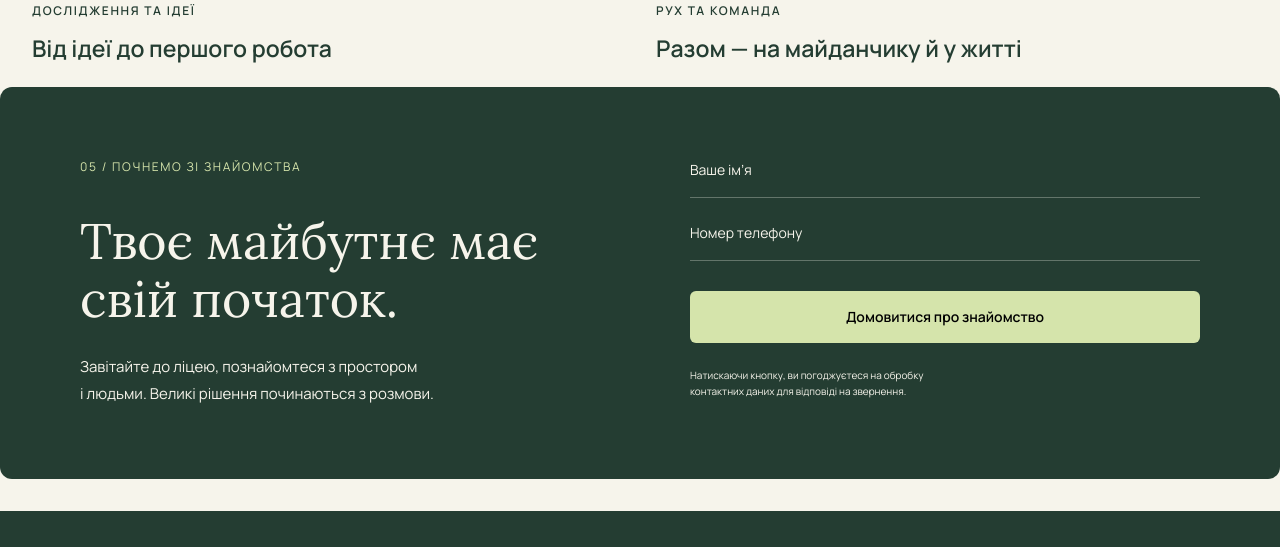
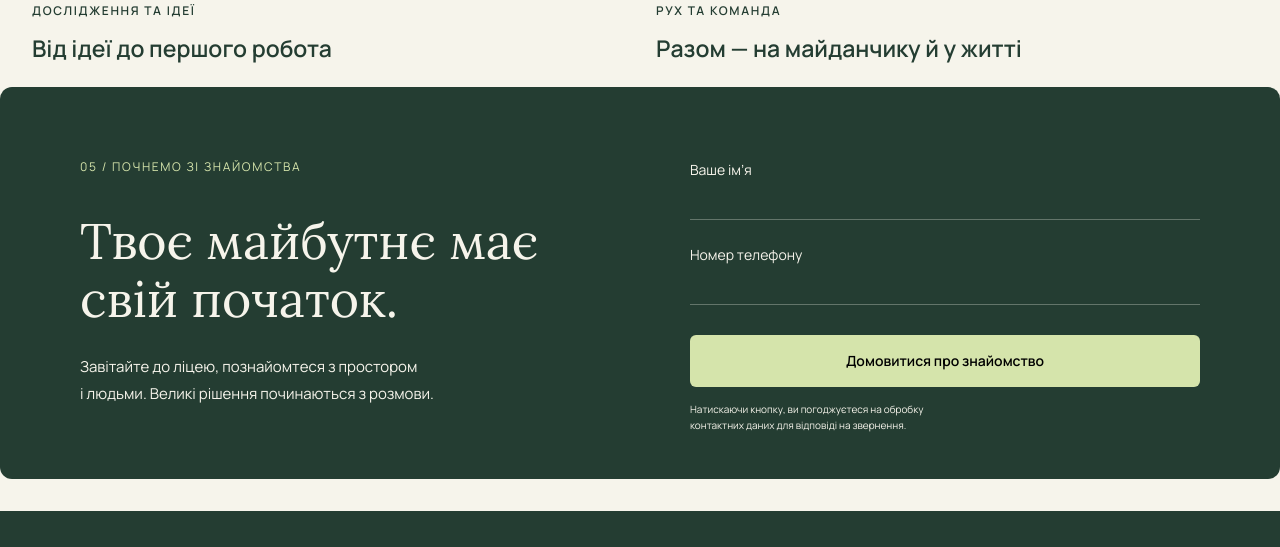
Before and after one commit to teodorovychnazar199823-glitch/My-Projects-WEB, a plain HTML site: page index.html in a window 1280 px wide. Shown: the part 3465-4012 px from the top of the page. Drawn offline with Linux system fonts and the light colour scheme.

Commit message:
little fixes

```diff
--- a/styles.css
+++ b/styles.css
@@ -391,9 +391,16 @@ a:hover {
 .form-meet {
   display: flex;
   flex-direction: column;
-  padding: 72px 80px 72px 0px;
+  padding: 72px 80px 0px 0px;
   min-width: 510px;
 }
+
+.meet-input:-webkit-autofill {
+  -webkit-box-shadow: 0 0 0 100px var(--color-main-green) inset;
+  -webkit-text-fill-color: var(--color-main-light);
+  caret-color: var(--color-main-light);
+}
+
 .lime {
   color: var(--color-main-lime);
 }
@@ -436,7 +443,7 @@ a:hover {
   padding: 15px 20px;
   border-radius: 6px;
   border-style: none;
-  margin-bottom: 24px;
+  margin-bottom: 14px;
   margin-top: 6px;
   line-height: 1.57;
   font-size: 14px;
@@ -453,7 +460,15 @@ a:hover {
   border-bottom: 1px solid
     color-mix(in srgb, var(--color-main-light) 30%, transparent);
   margin-bottom: 24px;
+  caret-color: var(--color-main-light);
+  padding: 12px 0;
 }
+
+.meet-input:focus {
+  outline: none;
+  border-bottom-color: var(--color-main-lime);
+}
+
 .footer-container {
   min-width: 100%;
   background-color: var(--color-main-green);
```
